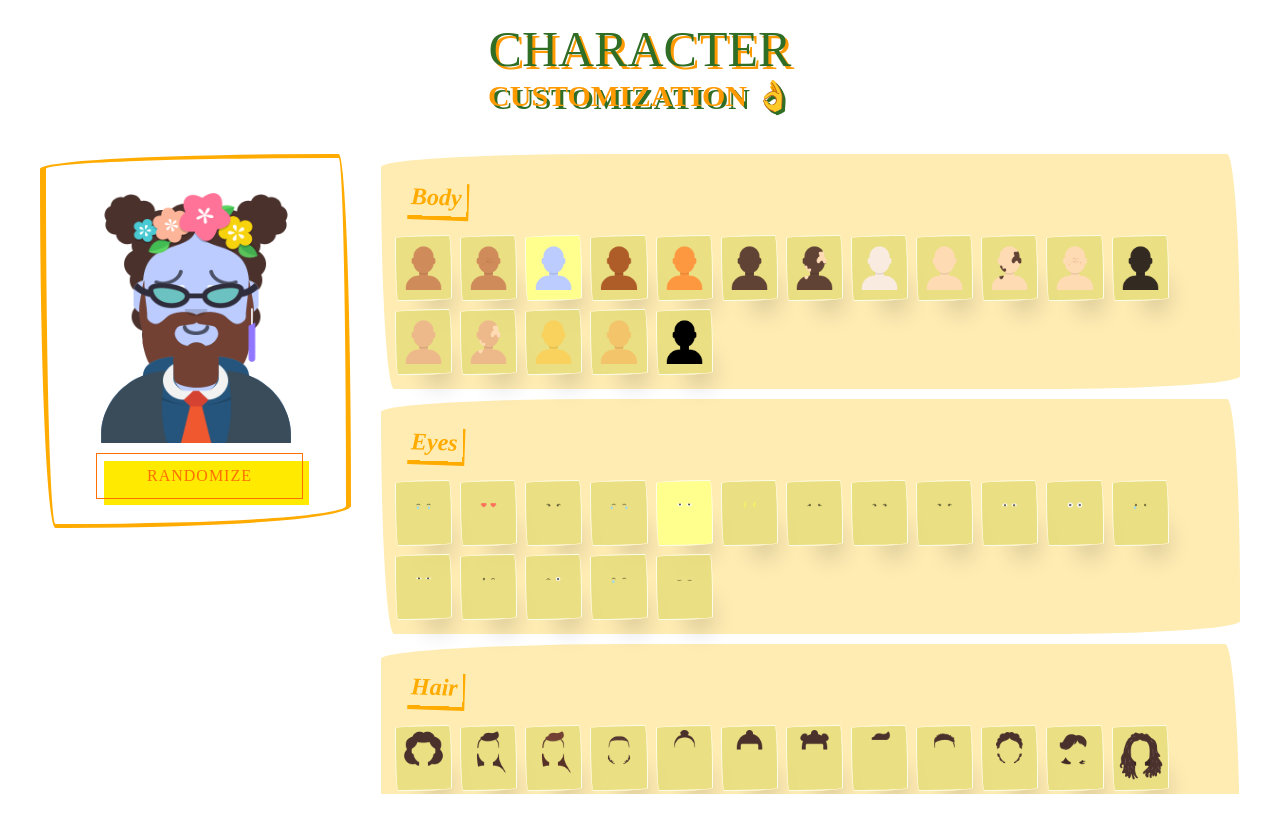
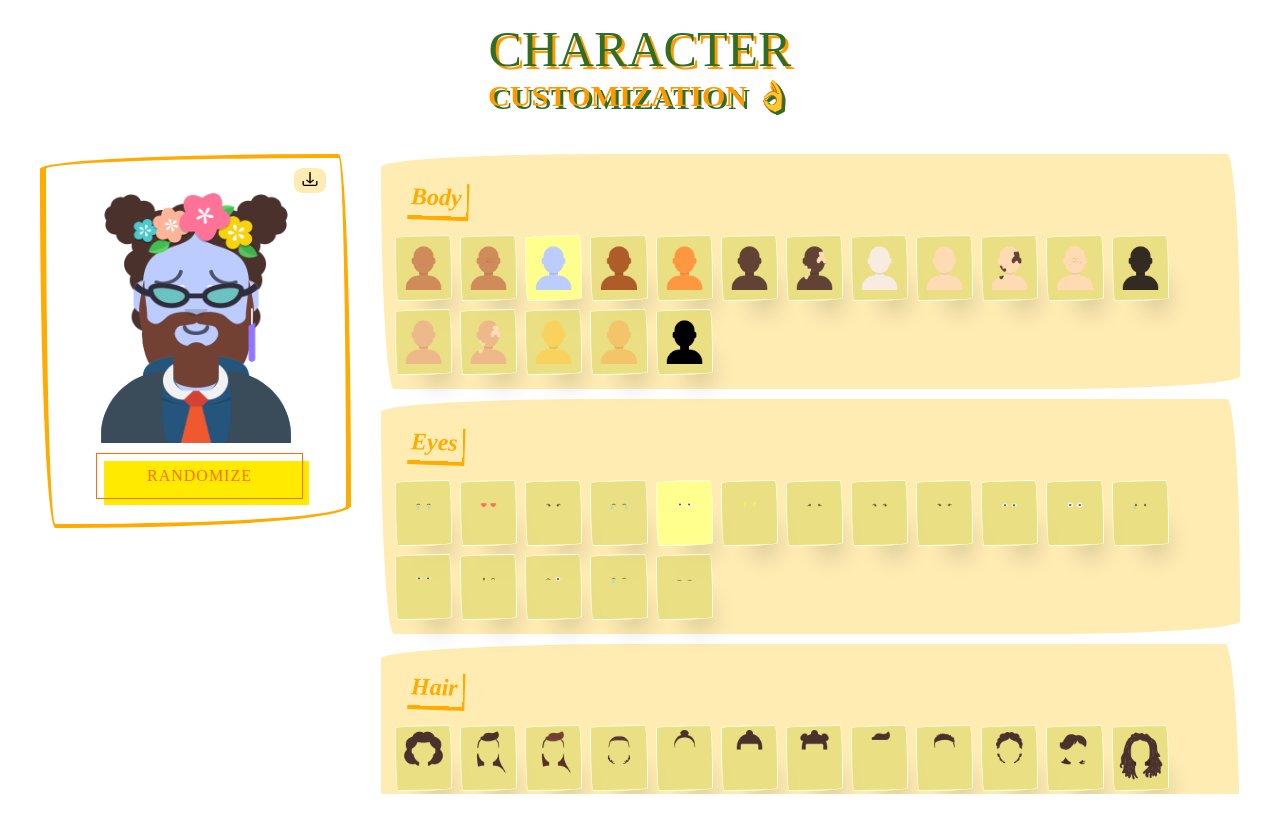
Before and after one commit to ttquyen/character-customization-app, a React (Create React App) app: page / in a window 1280 px wide. Built offline with nearby package versions, Linux system fonts and the light colour scheme; a web font is replaced by a local one.

Commit message:
:sparkles: add download avatar

```diff
--- a/src/components/Avatar/Avatar.css
+++ b/src/components/Avatar/Avatar.css
@@ -1,9 +1,9 @@
 .avatar-wrapper {
-  /* background-color: aqua; */
   padding: 25px 15px;
   border: #ffab00 solid;
   border-width: 4px 5px 4px 6px;
   border-radius: 95% 4% 92% 5%/4% 95% 6% 95%;
+  position: relative;
 }
 
 .avatar {
@@ -44,6 +44,19 @@
   top: 0px;
   left: 0px;
 }
+.download-btn {
+  border: none;
+  background-color: #ffecb3;
+  position: absolute;
+  top: 10px;
+  right: 20px;
+  border-radius: 30%;
+}
+.download-btn:hover {
+  background-color: #e6dd79d4;
+  transition: 0.2s;
+  border-radius: 30%;
+}
 
 @media (max-width: 500px) {
   .avatar-wrapper {
--- a/src/components/Avatar/Avatar.js
+++ b/src/components/Avatar/Avatar.js
@@ -22,12 +22,25 @@ function Avatar({ selectedItems, handleRandomize }) {
   const noseImg = new window.Image();
   noseImg.src = `./character/noses/1.png`;
   imageArr.push(noseImg);
+  const stageRef = React.useRef(null);
+  const handleExport = () => {
+    const uri = stageRef.current.toDataURL(); //base64
+    downloadURI(uri, "character.png");
+  };
+  function downloadURI(uri, name) {
+    var link = document.createElement("a");
+    link.download = name;
+    link.href = uri;
+    document.body.appendChild(link);
+    link.click();
+    document.body.removeChild(link);
+  }
 
   return (
     <div>
       <div className="avatar-wrapper">
         <div className="avatar">
-          <Stage width={IMG_W} height={IMG_H}>
+          <Stage width={IMG_W} height={IMG_H} ref={stageRef}>
             <Layer>
               <Group>
                 {imageArr
@@ -76,6 +89,9 @@ function Avatar({ selectedItems, handleRandomize }) {
           <button className="random-btn" onClick={handleRandomize}>
             RANDOMIZE
           </button>
+          <button className="download-btn" onClick={handleExport}>
+            <img src="./download-icon.png" height={20} />
+          </button>
         </div>
       </div>
     </div>
```
Also changed, not shown: public/download-icon.png (added).
